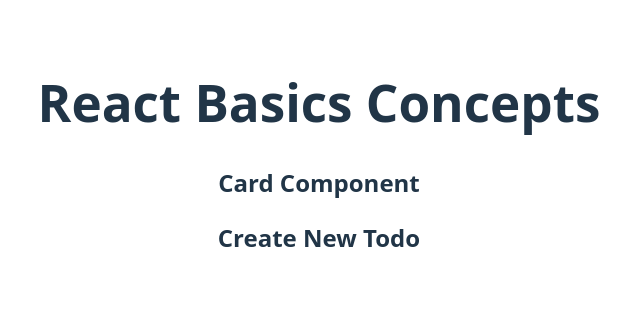
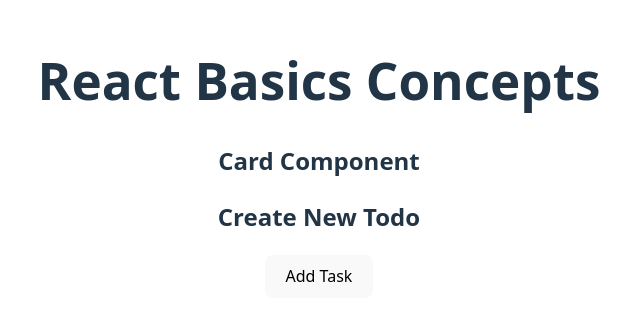
Before and after one commit to nesarikartejas10/Ultimate-React-Js, a React (Vite) app in the folder React Basics/: page / in a window 1280 px wide. Shown: the part 242-562 px from the top of the page, without its empty margins (321-961 px from the left). Built offline with nearby package versions, Linux system fonts and the light colour scheme.

Commit message:
adding elements in component

```diff
--- a/React Basics/src/components/CreateTodo.jsx
+++ b/React Basics/src/components/CreateTodo.jsx
@@ -1,5 +1,10 @@
 const CreateTodo = () => {
-  return <h2>Create New Todo</h2>;
+  return (
+    <>
+      <h2>Create New Todo</h2>
+      <button>Add Task</button>
+    </>
+  );
 };
 
 export default CreateTodo;
```
